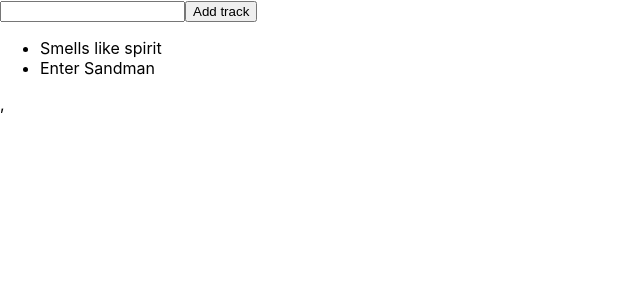
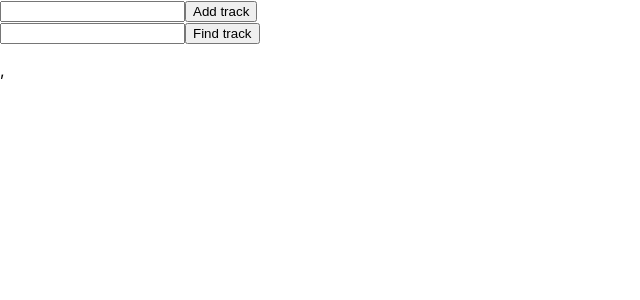
Before and after one commit to marid01/redux-learn, a React (Create React App) app: page / in a window 1280 px wide. Shown: the top 300 px of the page, without its empty margins (0-640 px from the left). Built offline with nearby package versions, Linux system fonts and the light colour scheme.

Commit message:
#7 ReduxJS - реализуем поиск в приложении

```diff
--- a/src/App.js
+++ b/src/App.js
@@ -1,23 +1,32 @@
 import React, { Component } from 'react';
 import { connect } from 'react-redux';
-
 class App extends Component {
-
     addTrack() {
         console.log('addTrack', this.trackInput.value);
         this.props.onAddTrack(this.trackInput.value);
         this.trackInput.value = '';
     }
 
+    findTrack() {
+        console.log('findTrack', this.searchInput.value);
+        this.props.onFindTrack(this.searchInput.value);
+    }
+
     render() {
         console.log(this.props.tracks);
         return (
             <div>
+                <div>
                     <input type="text" ref={(input) => { this.trackInput = input }} />
                     <button onClick={this.addTrack.bind(this)}>Add track</button>
+                </div>
+                <div>
+                    <input type="text" ref={(input) => { this.searchInput = input }} />
+                    <button onClick={this.findTrack.bind(this)}>Find track</button>
+                </div>
                 <ul>
                     {this.props.tracks.map((track, index) =>
-                <li key={index}>{track}</li>
+                        <li key={index}>{track.name}</li>
                     )}
                 </ul>
             </div>
@@ -27,11 +36,19 @@
 
 export default connect(
     state => ({
-      tracks: state.tracks
+        tracks: state.tracks.filter(track => track.name.includes(state.filterTracks))
     }),
     dispatch => ({
-        onAddTrack: (trackName) => {
-            dispatch({type: 'ADD_TRACK', payload: trackName});
+        onAddTrack: (name) => {
+            const payload = {
+                id: Date.now().toString(),
+                name
+            };
+            dispatch({ type: 'ADD_TRACK', payload });
+        },
+        onFindTrack: (name) => {
+            console.log('name', name);
+            dispatch({ type: 'FIND_TRACK', payload: name});
         }
     })
 )(App);
--- /dev/null
+++ b/src/reducers/filterTracks.js
@@ -0,0 +1,8 @@
+const initialState = '';
+
+export default function filterTracks(state = initialState, action) {
+    if (action.type === 'FIND_TRACK') {
+        return action.payload;
+    }
+    return state;
+}
--- a/src/reducers/index.js
+++ b/src/reducers/index.js
@@ -2,8 +2,10 @@
 
 import tracks from './tracks';
 import playlists from './playlists';
+import filterTracks from "./filterTracks";
 
 export default combineReducers({
     tracks,
-    playlists
+    playlists,
+    filterTracks
 });
--- a/src/reducers/tracks.js
+++ b/src/reducers/tracks.js
@@ -1,7 +1,4 @@
-const initialState = [
-    'Smells like spirit',
-    'Enter Sandman'
-]
+const initialState = [];
 
 export default function tracks(state = initialState, action) {
     if (action.type === 'ADD_TRACK') {
```
Also changed, not shown: src/123.js (added). Lines whose indentation alone changed are shown as unchanged.
